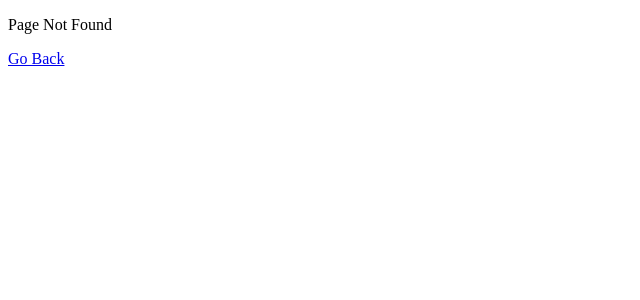
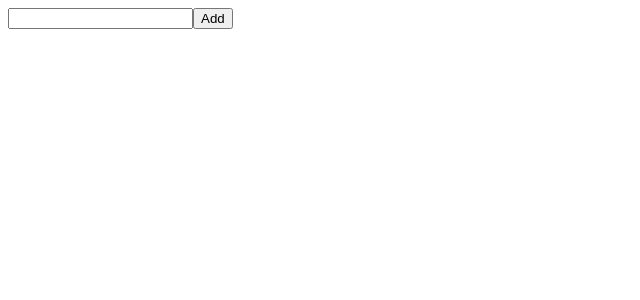
Before and after one commit to EnzoSt/react-exercises, a React (Create React App) app: page /githubList in a window 1280 px wide. Before the commit this address had no page. Shown: the top 300 px of the page, without its empty margins (0-640 px from the left). Built offline with nearby package versions, Linux system fonts and the light colour scheme.

Commit message:
react-router-06

```diff
--- a/src/App.js
+++ b/src/App.js
@@ -1,21 +1,21 @@
-//Add a new Route to the users/:username path that renders a ShowGithubUser component that receives the username as a path parameter and renders the GithubUser component
 import { Link, Route, Routes } from "react-router-dom";
 import { Welcome } from "./Welcome";
-import { Counter } from "./Counter";
-import { GithubUser } from "./GithubUser";
-import { CarDetails } from "./CarDetails";
-import { ClickCounter } from "./ClickCounter";
+// import { Counter } from "./Counter";
+// import { GithubUser } from "./GithubUser";
 import { Hello } from "./Hello";
+import { GithubUserList } from "./GithubUserList";
+
 
 export function App() {
   return (
     <div>
       <Routes>
         <Route path="/" element={<Welcome name={"Enzo"} />} />
-        <Route path="user/:username" element={<GithubUser />} />
-        <Route path="/counter" element={<Counter />} />
-        <Route path="/carDetails" element={<CarDetails />} />
-        <Route path="/clickCounter" element={<ClickCounter />} />
+        <Route path="githubList" element={<GithubUserList />}>
+          <Route path=":username" element={<useGithubUser />} />
+        </Route>
+        {/* <Route path="user/:username" element={<GithubUser />} /> */}
+        {/* <Route path="/counter" element={<Counter />} /> */}
         <Route path="/hello" element={<Hello />} />
         <Route
           path="*"
--- a/src/GithubUserList.js
+++ b/src/GithubUserList.js
@@ -1,5 +1,6 @@
 import { useEffect, useState } from "react";
-import { GithubUser } from "./GithubUser";
+import { Link } from "react-router-dom";
+// import { GithubUser } from "./GithubUser";
 
 export function GithubUserList() {
   const [users, setUsers] = useState([]);
@@ -27,7 +28,8 @@ export function GithubUserList() {
       <ul>
         {users.map((user, index) => (
           <li key={user + index}>
-            <GithubUser username={user} />
+            {/* <GithubUser username={user} /> */}
+            <Link to={`/users/${user}`}>{user}</Link>
           </li>
         ))}
       </ul>
```
